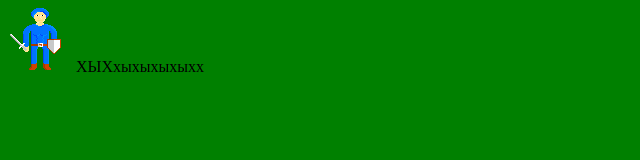
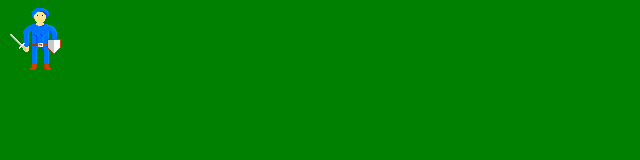
Before and after one commit to Slotterleet/some-rpg, a plain HTML site: page index.html in a window 1280 px wide. Shown: the whole page, without its empty margins (0-640 px from the left). Drawn offline with Linux system fonts and the light colour scheme.

Commit message:
Update index.html

```diff
--- a/index.html
+++ b/index.html
@@ -5,6 +5,5 @@
 </head>
 <body>
             <img src="sprites/humans/h-warrior.png">
-           ХЫХхыхыхыхыхх
 </body>
 </html>
```
